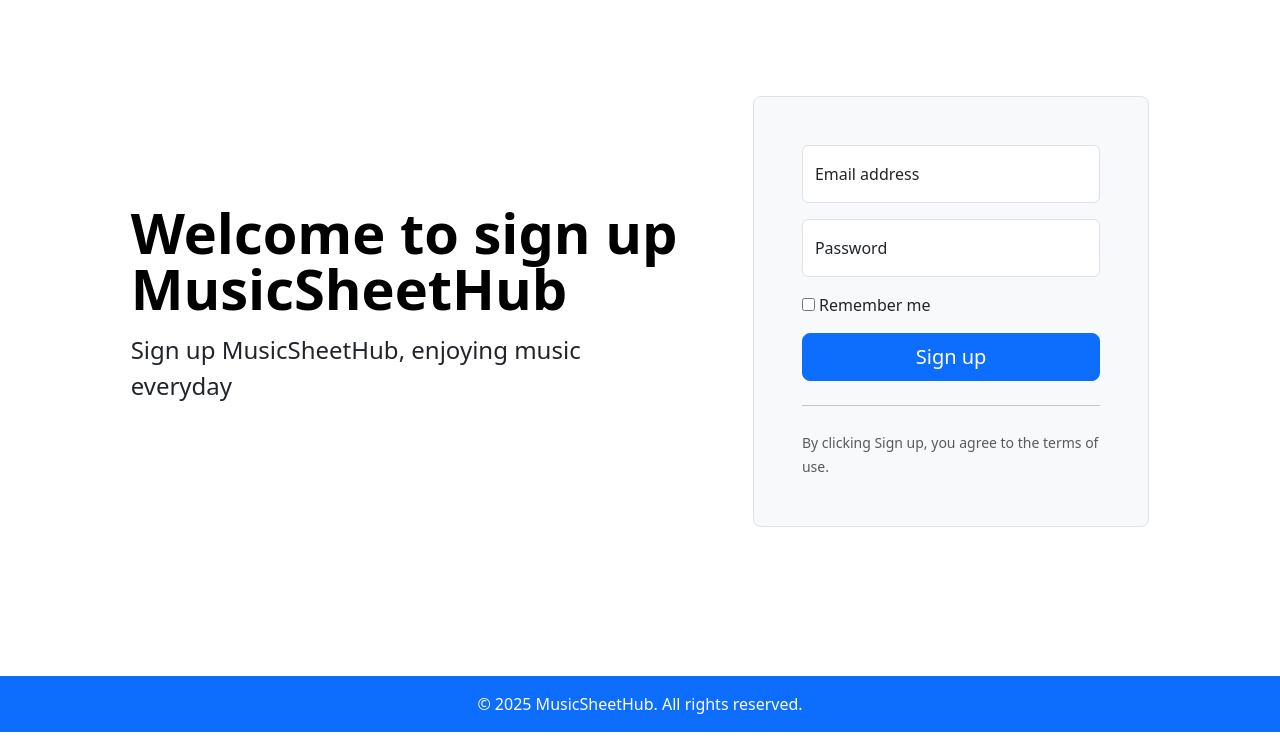
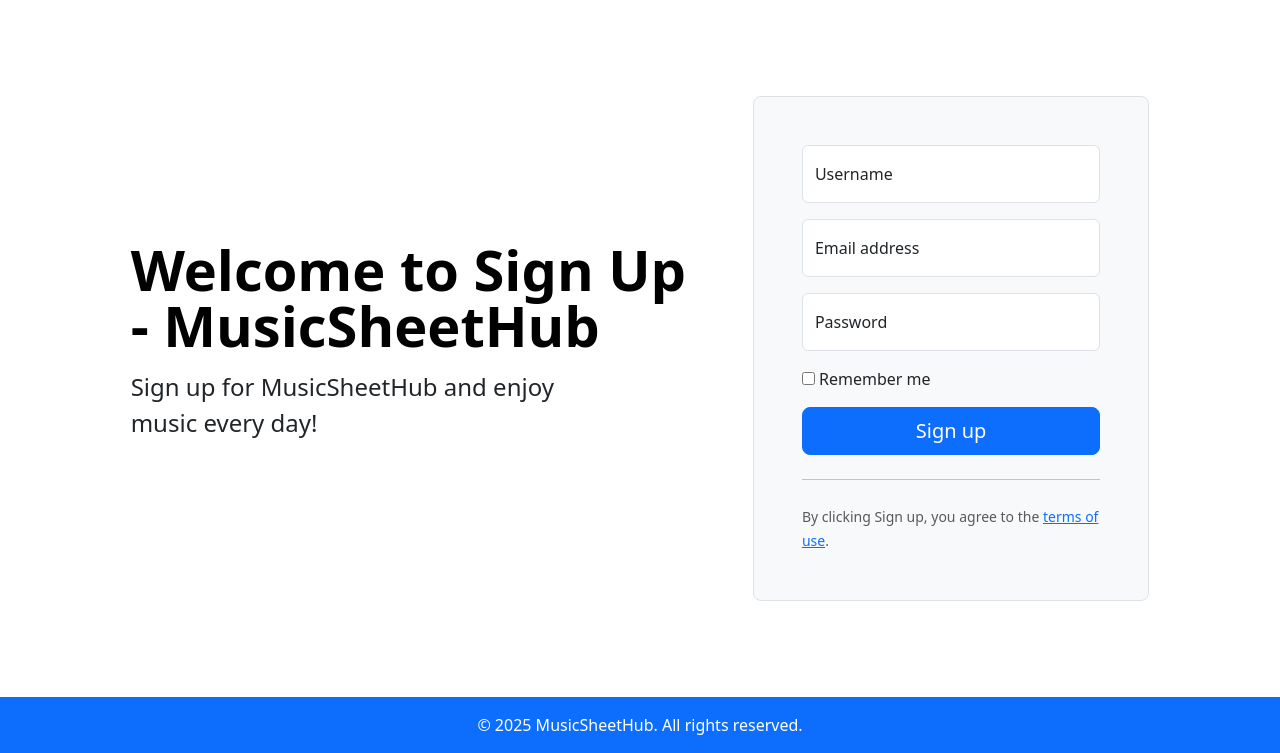
Before and after one commit to BobbyYan06/MusicSheetHub, a Flask app: page /signup in a window 1280 px wide. Shown: the part 68-821 px from the top of the page. Before the commit the page ends 800 px from the top, so only its background shows below. Run offline with Flask 3, Linux system fonts and the light colour scheme.

Commit message:
Added username to login.html and signup.html

```diff
--- a/templates/signup.html
+++ b/templates/signup.html
@@ -1,24 +1,51 @@
 {% extends 'base.html' %}
-
 
 {% block content %}
 
 <div class="container col-xl-10 col-xxl-8 px-4 py-5">
     <div class="row align-items-center g-lg-5 py-5">
         <div class="col-lg-7 text-center text-lg-start">
-            <h1 class="display-4 fw-bold lh-1 text-body-emphasis mb-3">Welcome to sign up MusicSheetHub</h1>
-            <p class="col-lg-10 fs-4">Sign up MusicSheetHub, enjoying music everyday</p>
+            <h1 class="display-4 fw-bold lh-1 text-body-emphasis mb-3">Welcome to Sign Up - MusicSheetHub</h1>
+            <p class="col-lg-10 fs-4">Sign up for MusicSheetHub and enjoy music every day!</p>
         </div>
         <div class="col-md-10 mx-auto col-lg-5">
-            <form class="p-4 p-md-5 border rounded-3 bg-body-tertiary">
-                <div class="form-floating mb-3"> <input type="email" class="form-control" id="floatingInput"
-                        placeholder="name@example.com"> <label for="floatingInput">Email address</label> </div>
-                <div class="form-floating mb-3"> <input type="password" class="form-control" id="floatingPassword"
-                        placeholder="Password"> <label for="floatingPassword">Password</label> </div>
-                <div class="checkbox mb-3"> <label> <input type="checkbox" value="remember-me"> Remember me
-                    </label> </div> <button class="w-100 btn btn-lg btn-primary" type="submit">Sign up</button>
-                <hr class="my-4"> <small class="text-body-secondary">By clicking Sign up, you agree to the terms of
-                    use.</small>
+            <form method="POST" action="{{ url_for('signup') }}" class="p-4 p-md-5 border rounded-3 bg-body-tertiary">
+                <!-- Username Field -->
+                <div class="form-floating mb-3">
+                    <input type="text" class="form-control" id="floatingUsername" name="username" placeholder="Username"
+                        required>
+                    <label for="floatingUsername">Username</label>
+                </div>
+
+                <!-- Email Field -->
+                <div class="form-floating mb-3">
+                    <input type="email" class="form-control" id="floatingInput" name="email"
+                        placeholder="name@example.com" required>
+                    <label for="floatingInput">Email address</label>
+                </div>
+
+                <!-- Password Field -->
+                <div class="form-floating mb-3">
+                    <input type="password" class="form-control" id="floatingPassword" name="password"
+                        placeholder="Password" required>
+                    <label for="floatingPassword">Password</label>
+                </div>
+
+                <!-- Remember Me -->
+                <div class="checkbox mb-3">
+                    <label>
+                        <input type="checkbox" name="remember" value="yes"> Remember me
+                    </label>
+                </div>
+
+                <!-- Submit -->
+                <button class="w-100 btn btn-lg btn-primary" type="submit">Sign up</button>
+
+                <!-- Terms -->
+                <hr class="my-4">
+                <small class="text-body-secondary">
+                    By clicking Sign up, you agree to the <a href="#">terms of use</a>.
+                </small>
             </form>
         </div>
     </div>
```
Also changed, not shown: templates/login.html (+29 -11 lines).
